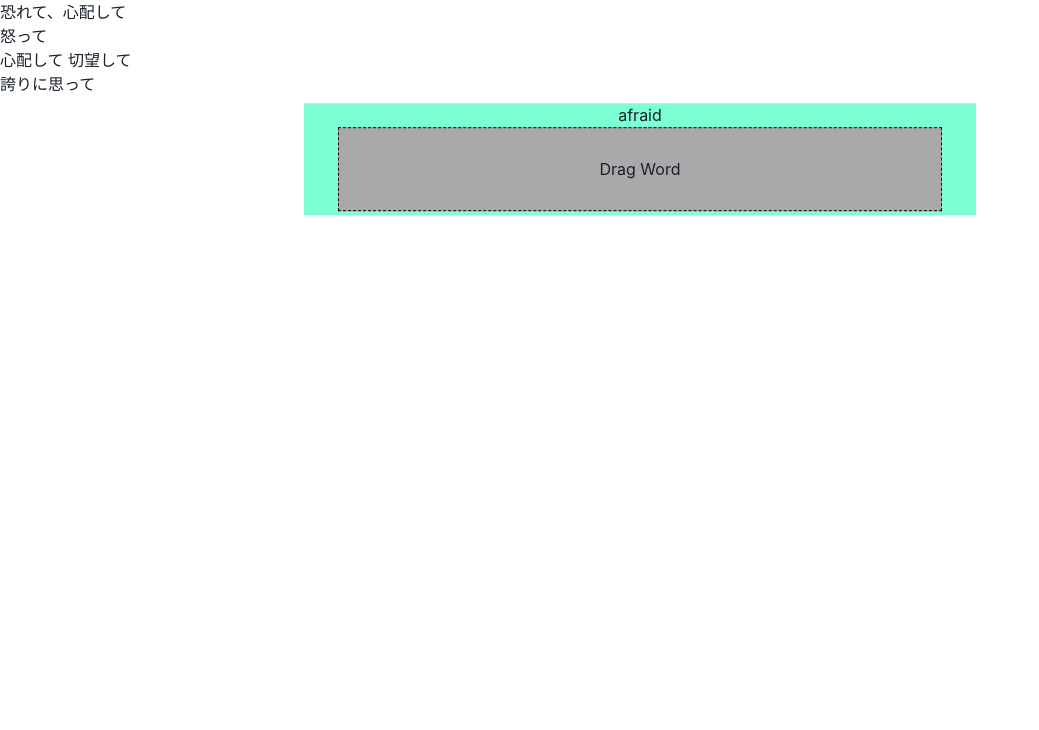
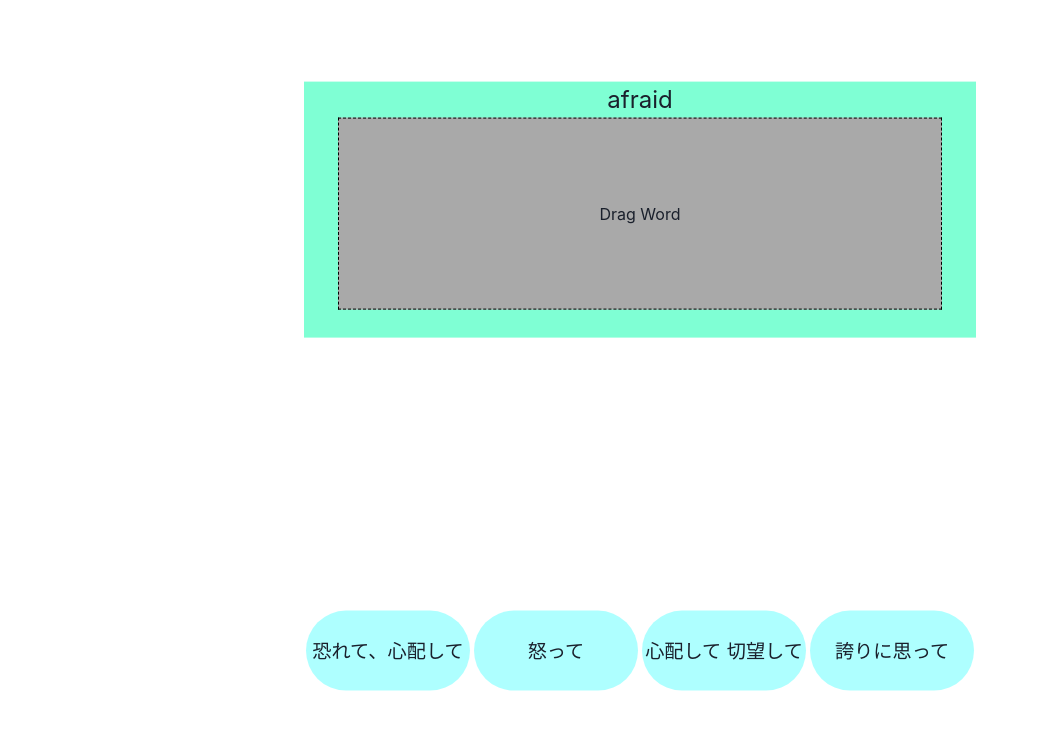
Before and after one commit to illionillion/react-word-quiz, a React (Create React App) app: page / in a window 1280 px wide. Shown: the top 730 px of the page, without its empty margins (0-1039 px from the left). Built offline with nearby package versions, Linux system fonts and the light colour scheme.

Commit message:
正誤判定まで完成 次の問題出題はまだ

```diff
--- a/src/App.tsx
+++ b/src/App.tsx
@@ -1,10 +1,11 @@
 import { Box } from "@chakra-ui/react";
 import { motion } from "framer-motion";
-import React, { useEffect, useRef, useState } from "react";
+import { useEffect, useRef, useState } from "react";
 import "./App.css";
+import DragItem from "./components/DragItem";
 import wordData from "./data.json";
 
-interface wordProps {
+export interface wordProps {
   eng: string;
   jap: string;
 }
@@ -23,7 +24,9 @@ function App() {
     wordProps[]
   >();
 
+  const dragAreaRef = useRef<HTMLDivElement>(null);
   const constraintsRef = useRef<HTMLDivElement>(null);
+  // const selectWord = () => {};
 
   let ignore = false;
   useEffect(() => {
@@ -41,6 +44,7 @@ function App() {
       }
       console.log(options);
       setOptionWord(options);
+      // selectWord();
     };
     start();
     return () => {
@@ -65,10 +69,13 @@ function App() {
         left="50%"
         transform="translate(-50%,-15%)"
         width="2xl"
-        height="28"
+        height="2xs"
       >
-        <Box className="wordPanel">{currentWord?.eng}</Box>
+        <Box className="wordPanel" fontSize="2xl">
+          {currentWord?.eng}
+        </Box>
         <Box
+          ref={dragAreaRef}
           className="wordDragArea"
           display="flex"
           alignItems="center"
@@ -84,17 +91,25 @@ function App() {
           Drag Word
         </Box>
       </Box>
-      <Box className="wordItems">
+      <Box
+        className="wordItems"
+        position="absolute"
+        bottom="15%"
+        left="50%"
+        display="flex"
+        transform="translate(-50%,15%)"
+        w="2xl"
+        margin="auto"
+      >
         {optionWord?.map((item, key) => (
-          <motion.div
+          <DragItem
             key={key}
-            dragConstraints={constraintsRef}
-            drag
-            style={{ width: "fit-content", margin:0 }}
-          >
-            {item.jap}
-            <br />
-          </motion.div>
+            item={item}
+            questionItem={currentWord}
+            constraintsRef={constraintsRef}
+            dragAreaRef={dragAreaRef}
+            // selectWord={selectWord}
+          />
         ))}
       </Box>
     </motion.div>
--- /dev/null
+++ b/src/components/DragItem.tsx
@@ -0,0 +1,109 @@
+import { FC, RefObject, useRef, useState } from "react";
+import { motion } from "framer-motion";
+import { wordProps } from "../App";
+import { CheckIcon, CloseIcon } from "@chakra-ui/icons";
+
+interface DragItemProps {
+  constraintsRef: RefObject<HTMLDivElement>;
+  dragAreaRef: RefObject<HTMLDivElement>;
+  item: wordProps;
+  questionItem: wordProps | undefined;
+  //   selectWord: () => void;
+}
+
+type DragItemState = "correct" | "incorrect" | undefined;
+
+const DragItem: FC<DragItemProps> = ({
+  constraintsRef,
+  dragAreaRef,
+  item,
+  questionItem,
+  //   selectWord,
+}) => {
+  const dragRef = useRef<HTMLDivElement>(null);
+  const [isState, setIsState] = useState<DragItemState>();
+
+  const checkAnswer = () => {
+    if (!dragRef.current || !dragAreaRef.current || !questionItem) return;
+    // 選択肢要素の位置 as A
+    const dragClientRect = dragRef.current.getBoundingClientRect();
+    const dragItem = {
+      x: dragClientRect.x,
+      y: dragClientRect.y,
+      w: dragClientRect.width,
+      h: dragClientRect.height,
+    };
+
+    console.log(dragItem);
+
+    // ドラッグエリアの位置 as B
+    const dragAreaClientRect = dragAreaRef.current.getBoundingClientRect();
+    const dragAreaItem = {
+      x: dragAreaClientRect.x,
+      y: dragAreaClientRect.y,
+      w: dragAreaClientRect.width,
+      h: dragAreaClientRect.height,
+    };
+    console.log(dragAreaItem);
+
+    // A が B の中にあることを書ければいい
+    if (
+      dragItem.x > dragAreaItem.x &&
+      dragItem.y > dragAreaItem.y &&
+      dragItem.x + dragItem.w < dragAreaItem.x + dragAreaItem.w &&
+      dragItem.y + dragItem.h < dragAreaItem.y + dragAreaItem.h
+    ) {
+      console.log("エリア内");
+      // 正誤判定
+      if (item.eng == questionItem.eng) {
+        console.log("正解");
+        setIsState("correct");
+        // (() => selectWord())();
+      } else {
+        console.log("不正解");
+        setIsState("incorrect");
+      }
+    } else {
+      setIsState(undefined);
+    }
+  };
+
+  return (
+    <motion.div
+      ref={dragRef}
+      dragConstraints={constraintsRef}
+      drag
+      onDrag={checkAnswer}
+      onDragEnd={checkAnswer}
+      onDragTransitionEnd={checkAnswer}
+      style={{
+        height: "5rem",
+        margin: "2px",
+        fontSize: "1.2rem",
+        backgroundColor: "#5affff7d",
+        display: "flex",
+        justifyContent: "center",
+        alignItems: "center",
+        flex: 1,
+        borderRadius: "50px",
+      }}
+    >
+      {item.jap}
+      {(()=>{
+        switch (isState) {
+            case "correct":
+
+                return <CheckIcon color="#72f122" position="absolute" fontSize="3xl"/>
+                case "incorrect":
+
+                return <CloseIcon color="red" position="absolute" fontSize="3xl"/>;
+
+            default:
+                return;
+        }
+      })()}
+    </motion.div>
+  );
+};
+
+export default DragItem;
```
